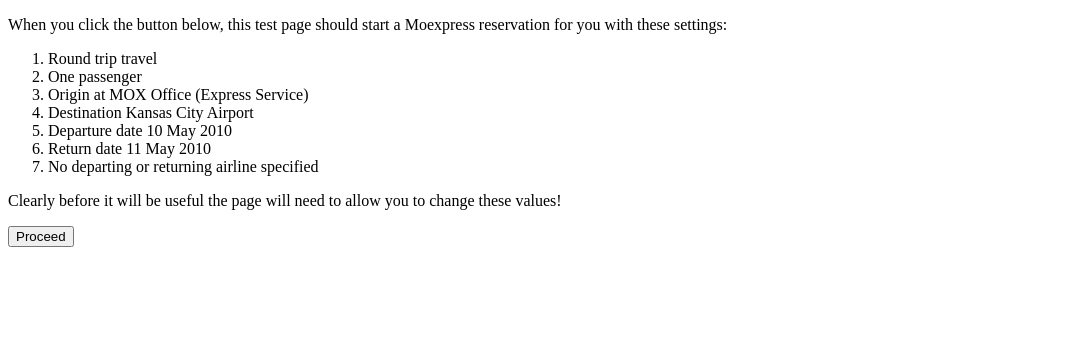
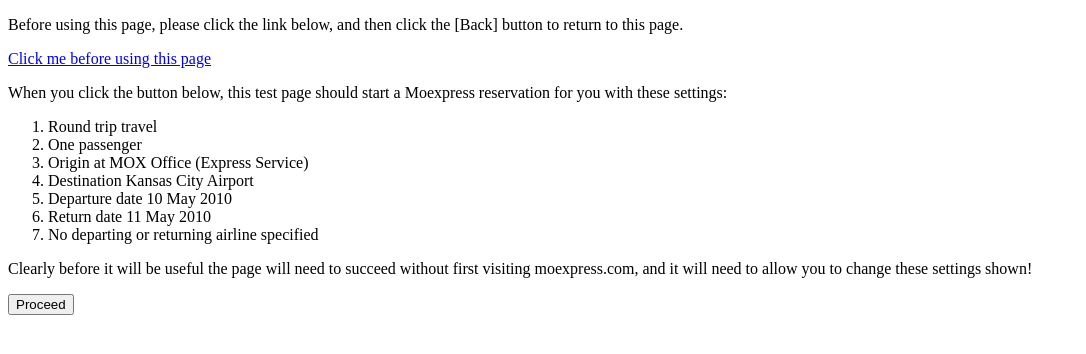
Before and after one commit to douglassquirrel/static, a plain HTML site: page moexpress.html in a window 1280 px wide. Shown: the whole page, without its empty margins (0-1086 px from the left). Drawn offline with Linux system fonts and the light colour scheme.

Commit message:
Set cookie before starting

```diff
--- a/moexpress.html
+++ b/moexpress.html
@@ -7,6 +7,10 @@
 <!-- Should produce GETs of the form
 https://www.moexpress.com/tac/ParkingWarning.aspx?Origin=1&Destination=6&Departing=5/4/2010&Returning=5/4/2010&RT=-1&Pax=1&DepartAirline=..None&ReturnAirline=..None
 -->
+    <p>
+      Before using this page, please click the link below, and then click the [Back] button to return to this page.
+    </p>
+    <p><a href="https://www.moexpress.com/tac/OLRS.aspx?OLRS=TRUE">Click me before using this page</a></p>
     <p>
       When you click the button below, this test page should start a Moexpress reservation for you with these settings:
     </p>
@@ -20,7 +24,7 @@ https://www.moexpress.com/tac/ParkingWarning.aspx?Origin=1&Destination=6&Departi
       <li>No departing or returning airline specified</li>
     </ol>
     <p>
-      Clearly before it will be useful the page will need to allow you to change these values!
+      Clearly before it will be useful the page will need to succeed without first visiting moexpress.com, and it will need to allow you to change these settings shown!
     </p>
     <form action="https://www.moexpress.com/tac/ParkingWarning.aspx" method="get">
       <p>
```
